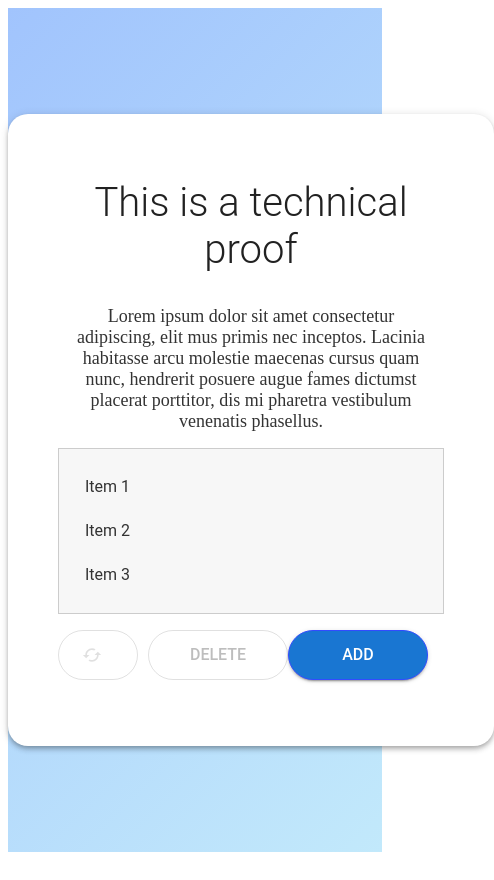
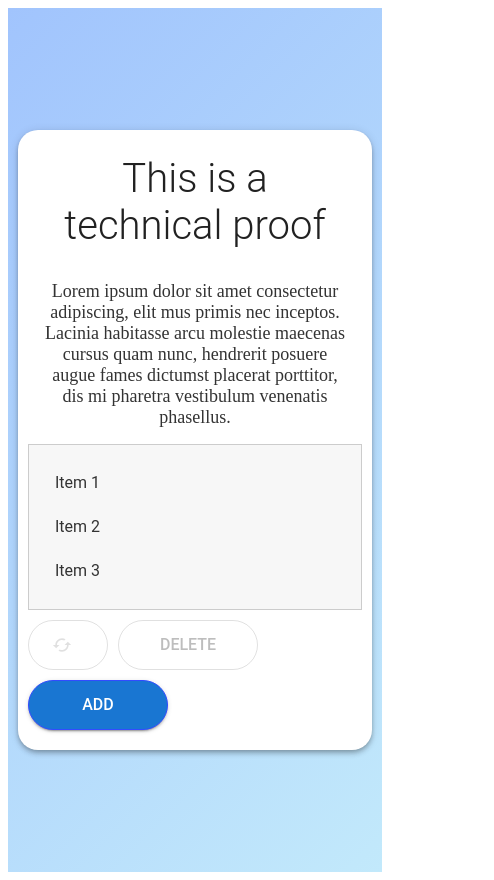
Before and after one commit to jmmartinezdesarrollo/ECI-ReacJS, a React (Create React App) app: page / in a window 390 px wide. Shown: the whole page, 494 px wide, since content can reach past the window. Built offline with nearby package versions, Linux system fonts and the light colour scheme.

Commit message:
added responsive theme

```diff
--- a/src/components/ECIFillText.js
+++ b/src/components/ECIFillText.js
@@ -74,11 +74,10 @@ export default function ECIFillText(props) {
         maxWidth: "900px",
         margin: "0 auto",
         "& > :not(style)": {
-          p: "50px",
+          p: { xs: "10px", sm: "50px" },
           borderRadius: "20px",
 
         },
-
       }}
     >
       <Paper elevation={4}>
@@ -126,7 +125,9 @@ export default function ECIFillText(props) {
             );
           })}
           </Box>
-          <Stack direction="row" sx={{justifyContent: "space-between", p :"16px 16px 16px 0 !important"}}>
+          <Stack sx={{justifyContent: "space-between", p: { xs: "10px 0px !important;",
+          md: "16px 16px 16px 0 !important"},
+          flexDirection : {xs: "column", md: "row"} ,gap:{xs:"10px", md:0}}}>
           <Box sx={{display: "flex", gap: "10px"}}>
           <Button disabled={cacheItems.length === 0 } onClick={cachedItemsButton} variant="onlyIcon" startIcon={<CachedIcon />}>
            {cacheItems.length > 0 ? cacheItems.length  : null }
--- a/src/components/ECILayout.js
+++ b/src/components/ECILayout.js
@@ -9,6 +9,8 @@ export default function ECILayout({ children }) {
         justifyContent: "center",
         alignItems: "center",
         background: "transparent linear-gradient(135deg, #A1C4FD 0%, #C2E9FB 100%) 0% 0% no-repeat padding-box;",
+        p:"10px",
+
       }}
     >
       {children}
```
